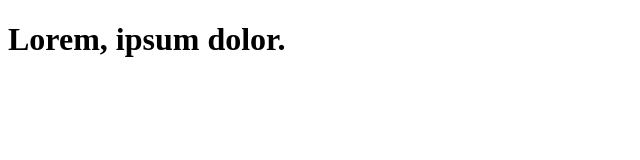
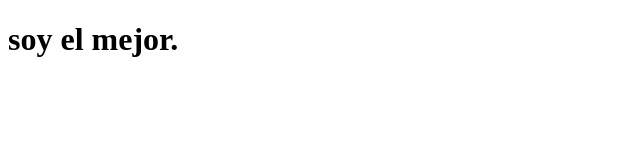
Before and after one commit to maxi1990/gitignore-prueba, a plain HTML site: page index.html in a window 1280 px wide. Shown: the whole page, without its empty margins (0-640 px from the left). Drawn offline with Linux system fonts and the light colour scheme.

Commit message:
se agrego un nuevo titulo al index

```diff
--- a/index.html
+++ b/index.html
@@ -7,6 +7,6 @@
     <title>Document</title>
 </head>
 <body>
-    <h1>Lorem, ipsum dolor.</h1>
+    <h1>soy el mejor.</h1>
 </body>
 </html>
```
